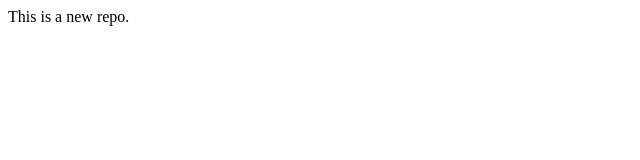
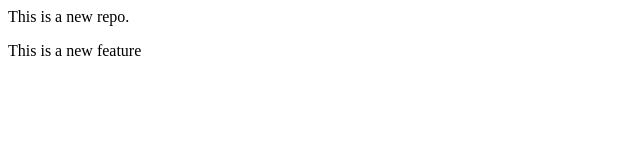
Before and after one commit to Som2K5/localrepo, a plain HTML site: page index.html in a window 1280 px wide. Shown: the whole page, without its empty margins (0-640 px from the left). Drawn offline with Linux system fonts and the light colour scheme.

Commit message:
Add new Feature

```diff
--- a/index.html
+++ b/index.html
@@ -1 +1,2 @@
 <p>This is a new repo.
+    <p>This is a new feature
```
